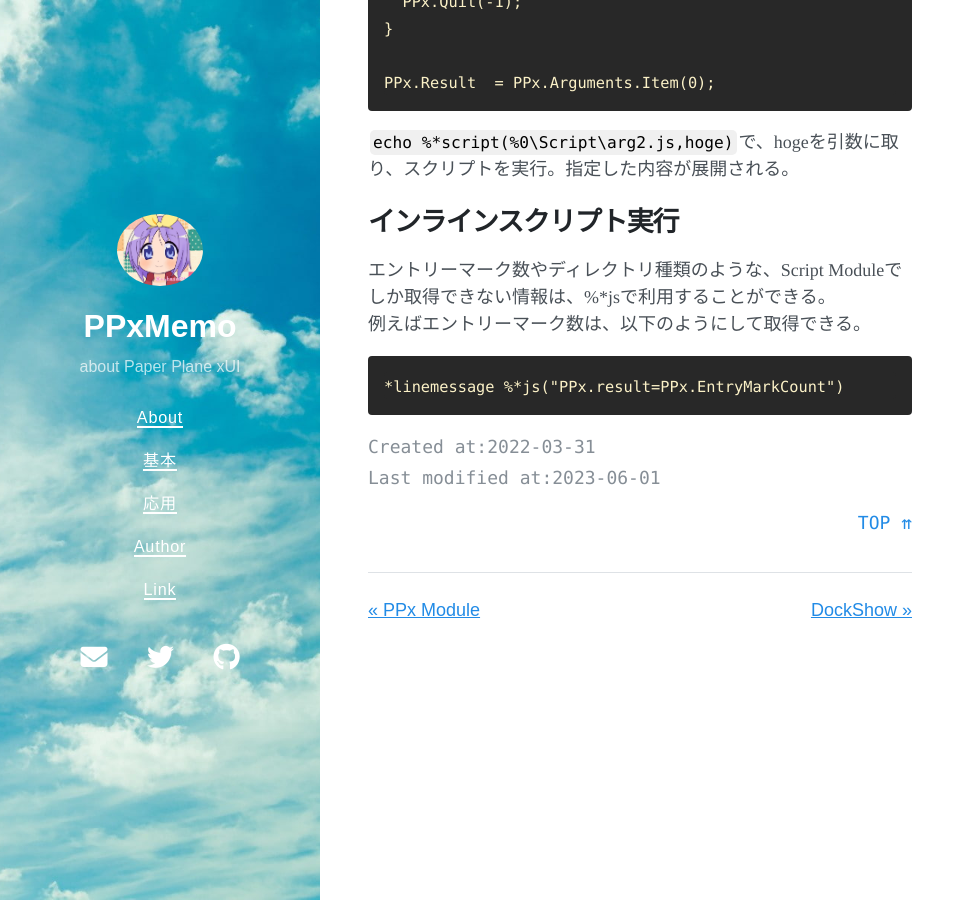
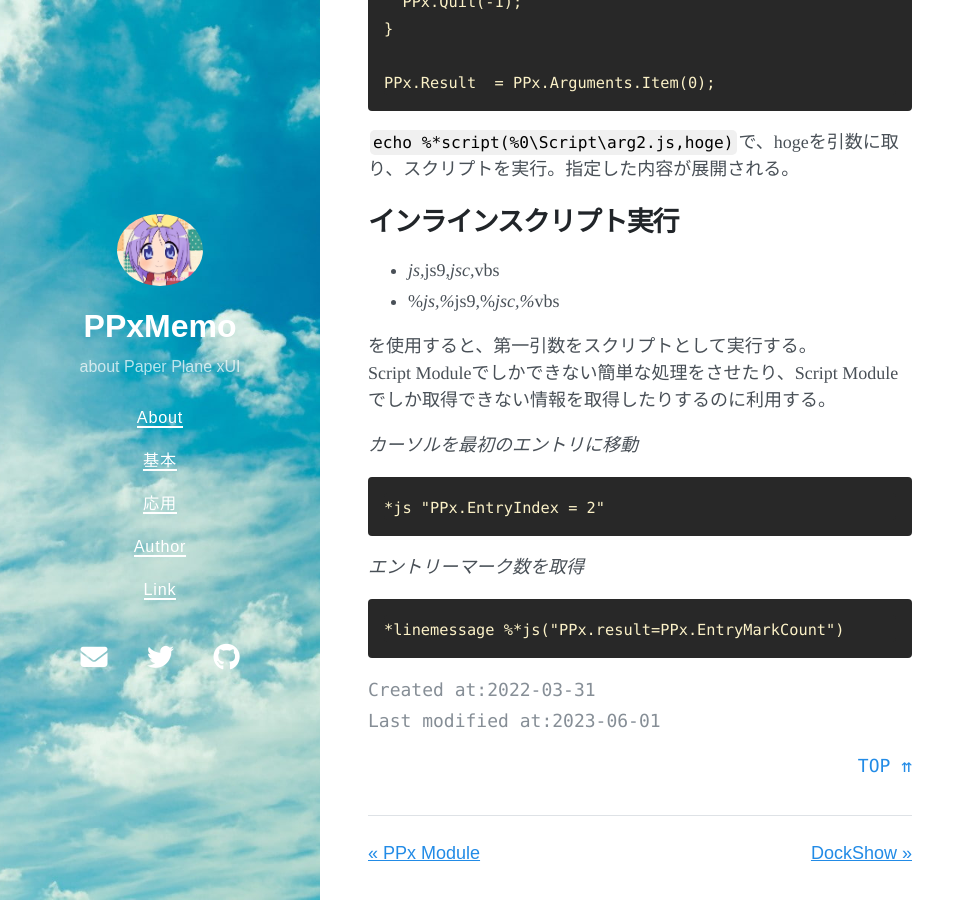
Before and after one commit to tukasa/ppxmemo, a Jekyll site: the page built from my_collections/_basic/module03.md, in a window 1280 px wide and 900 px high, scrolled down 1442 px. Shown: the whole window, without its empty margins (0-975 px from the left). Built offline with Jekyll 4.4.1, drawn with Linux system fonts in a browser that asks for light colours; nearby versions of some CDN libraries.

Commit message:
インラインスクリプト実行に*jsを追加

````diff
--- a/my_collections/_basic/module03.md
+++ b/my_collections/_basic/module03.md
@@ -61,9 +61,18 @@ PPx.Result  = PPx.Arguments.Item(0);
 
 ## インラインスクリプト実行
 
-エントリーマーク数やディレクトリ種類のような、Script Moduleでしか取得できない情報は、%*jsで利用することができる。
-例えばエントリーマーク数は、以下のようにして取得できる。
+- *js,*js9,*jsc,*vbs
+- %*js,%*js9,%*jsc,%*vbs
 
+を使用すると、第一引数をスクリプトとして実行する。
+Script Moduleでしかできない簡単な処理をさせたり、Script Moduleでしか取得できない情報を取得したりするのに利用する。
+
+_カーソルを最初のエントリに移動_
+```text
+*js "PPx.EntryIndex = 2"
+```
+
+_エントリーマーク数を取得_
 ```text
 *linemessage %*js("PPx.result=PPx.EntryMarkCount")
 ```
````
